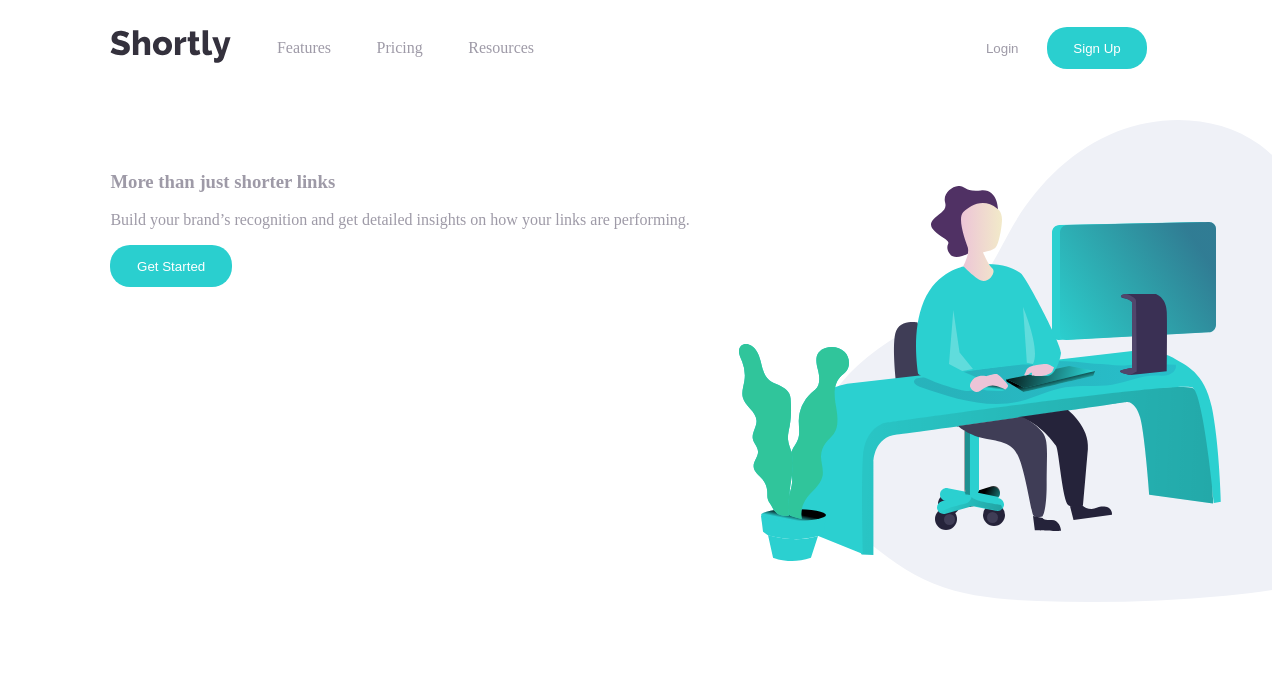
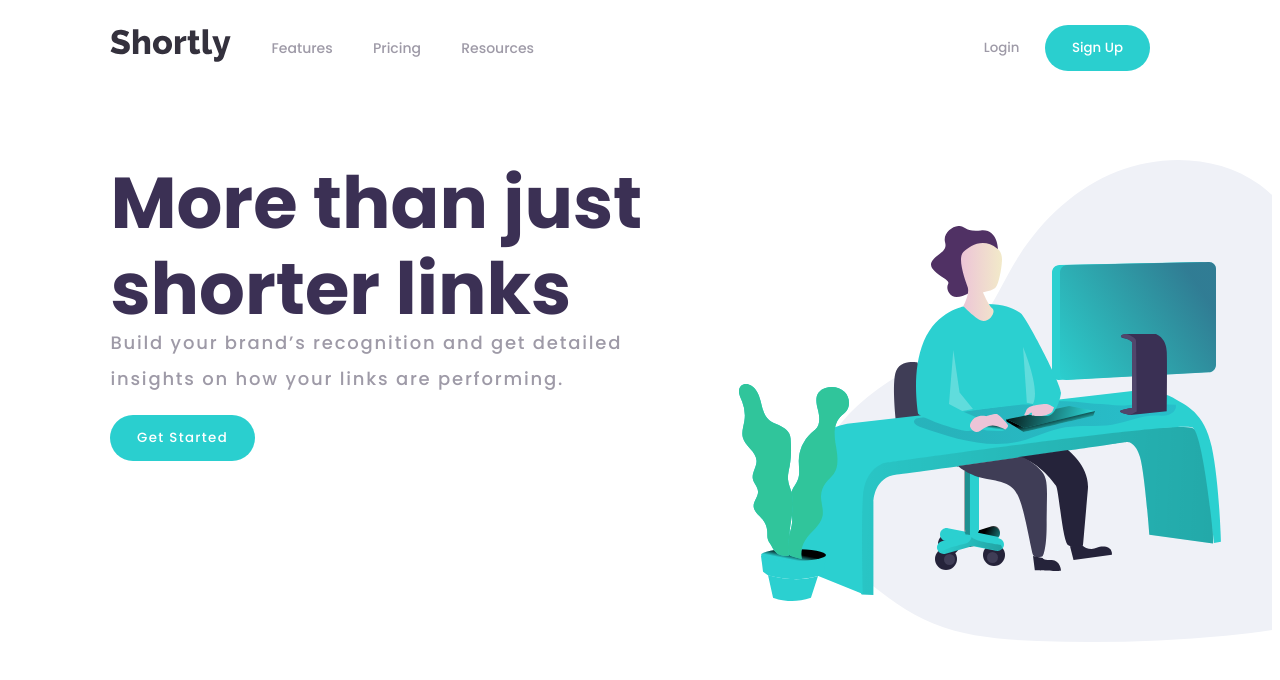
Before and after one commit to mritunjaysaha/url-shortner, a plain HTML site: page index.html in a window 1280 px wide. Drawn offline with Linux system fonts and the light colour scheme.

Commit message:
completed hero section

```diff
--- a/style/_hero-section.scss
+++ b/style/_hero-section.scss
@@ -9,6 +9,22 @@
 }
 
 .hero-section-contents {
-    padding-top: 4vh;
+    // padding-top: 2vh;
     padding-left: $desktop-padding-side;
+    position: relative;
+    width: 50vw;
+
+    h3 {
+        font-size: 4em;
+        line-height: 1.2em;
+    }
+    p {
+        margin-top: -10vh;
+        line-height: 2em;
+        letter-spacing: 0.1em;
+    }
+
+    .btn-blue {
+        letter-spacing: 0.1em;
+    }
 }
--- a/style/_home.scss
+++ b/style/_home.scss
@@ -7,8 +7,15 @@
 body {
     background-color: #fff;
     color: $GrayishViolet;
+    font-family: "Poppins", sans-serif;
+    font-size: 18px;
+    font-weight: 500;
 }
 
+h3 {
+    color: $DarkViolet;
+    font-weight: 700;
+}
 .attribution {
     display: none;
     font-size: 11px;
--- a/style/components/_button.scss
+++ b/style/components/_button.scss
@@ -1,5 +1,6 @@
 button {
     cursor: pointer;
+    font-family: "Poppins", sans-serif;
 }
 .btn-normal {
     background: none;
@@ -11,7 +12,7 @@ button {
     color: #fff;
     padding: 1em 2em;
     background-color: $Cyan;
-    border-radius: 20px;
+    border-radius: 25px;
     transition: 0.5s linear;
     &:hover {
         opacity: 0.7;
--- a/style/components/_navbar.scss
+++ b/style/components/_navbar.scss
@@ -5,12 +5,17 @@
     justify-content: space-between;
     height: 10vh;
     padding: 0 $desktop-padding-side;
+    font-size: 14px;
     .nav-left {
         width: 40%;
         display: flex;
         flex-direction: row;
         align-items: center;
         justify-content: space-between;
+
+        p {
+            line-height: 18px;
+        }
     }
 
     .nav-right {
```
Also changed, not shown: style/style.css, 1 other file.
